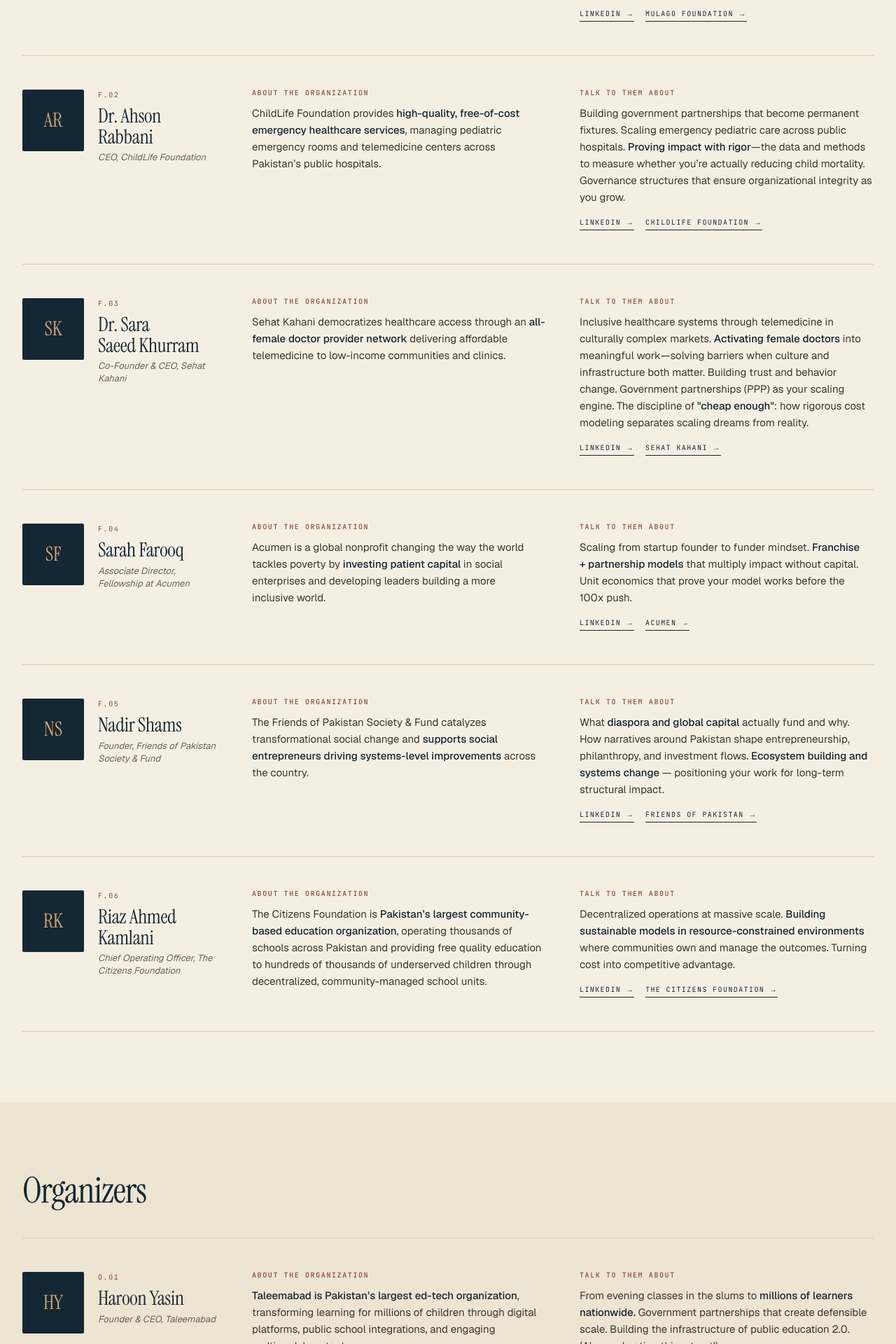
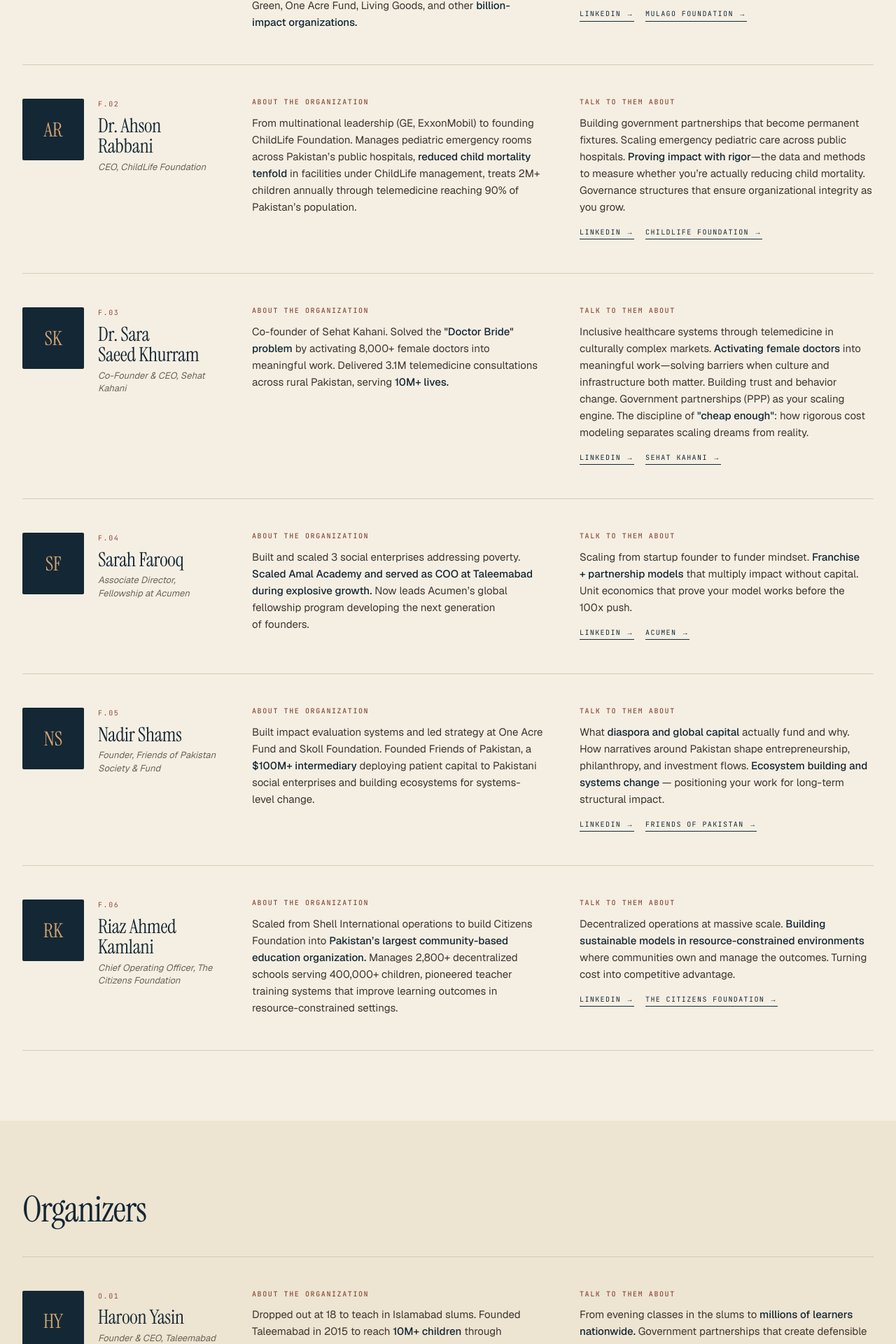
Before and after one commit to usmanjaved-droid/summit-fellowship-website, a Next.js app: page /faculty in a window 1280 px wide. Shown: the part 875-2795 px from the top of the page at 70% size. Built offline with nearby package versions, Linux system fonts and the light colour scheme.

Commit message:
refactor: replace organization descriptions with personal accomplishment bios for all faculty and organizers
- Removed education credentials and background details
- Focused on key accomplishments and impact
- Highlighted specific numbers and outcomes
- Maintained personality-driven tone throughout

```diff
--- a/app/faculty/page.tsx
+++ b/app/faculty/page.tsx
@@ -17,37 +17,37 @@ type Person = {
 const FACULTY: Person[] = [
   {
     init: 'KS', num: 'F.01', name: 'Kevin Starr', role: 'CEO, Mulago Foundation',
-    org: <>The Mulago Foundation operates like a venture capital firm for impact, providing unrestricted funding and support to social entrepreneurs who have solutions to poverty and climate change <strong>designed for massive scale.</strong></>,
+    org: <>Doctor-turned-funder who built Mulago Foundation into a catalyst for scalable solutions to poverty. Created frameworks that hundreds of social entrepreneurs use to design for massive scale. Early funder of Digital Green, One Acre Fund, Living Goods, and other <strong>billion-impact organizations.</strong></>,
     relevance: <>Your big questions about the <strong>design and strategy</strong> to get your solution to scale. Who's the doer? Who's the payer? The questions that separate thinking-at-scale from thinking-at-startup.</>,
     links: [{ label: 'LinkedIn →', href: 'https://www.linkedin.com/in/kevin-starr' }, { label: 'Mulago Foundation →', href: 'https://www.mulagofoundation.org/' }],
   },
   {
     init: 'AR', num: 'F.02', name: 'Dr. Ahson Rabbani', role: 'CEO, ChildLife Foundation',
-    org: <>ChildLife Foundation provides <strong>high-quality, free-of-cost emergency healthcare services</strong>, managing pediatric emergency rooms and telemedicine centers across Pakistan&rsquo;s public hospitals.</>,
+    org: <>From multinational leadership (GE, ExxonMobil) to founding ChildLife Foundation. Manages pediatric emergency rooms across Pakistan&rsquo;s public hospitals, <strong>reduced child mortality tenfold</strong> in facilities under ChildLife management, treats 2M+ children annually through telemedicine reaching 90% of Pakistan&rsquo;s population.</>,
     relevance: <>Building government partnerships that become permanent fixtures. Scaling emergency pediatric care across public hospitals. <strong>Proving impact with rigor</strong>—the data and methods to measure whether you&rsquo;re actually reducing child mortality. Governance structures that ensure organizational integrity as you grow.</>,
     links: [{ label: 'LinkedIn →', href: 'https://www.linkedin.com/in/ahson-rabbani/' }, { label: 'ChildLife Foundation →', href: 'https://childlifefoundation.org/' }],
   },
   {
     init: 'SK', num: 'F.03', name: 'Dr. Sara Saeed Khurram', role: 'Co-Founder & CEO, Sehat Kahani',
-    org: <>Sehat Kahani democratizes healthcare access through an <strong>all-female doctor provider network</strong> delivering affordable telemedicine to low-income communities and clinics.</>,
+    org: <>Co-founder of Sehat Kahani. Solved the <strong>&quot;Doctor Bride&quot; problem</strong> by activating 8,000+ female doctors into meaningful work. Delivered 3.1M telemedicine consultations across rural Pakistan, serving <strong>10M+ lives.</strong></>,
     relevance: <>Inclusive healthcare systems through telemedicine in culturally complex markets. <strong>Activating female doctors</strong> into meaningful work—solving barriers when culture and infrastructure both matter. Building trust and behavior change. Government partnerships (PPP) as your scaling engine. The discipline of <strong>&quot;cheap enough&quot;</strong>: how rigorous cost modeling separates scaling dreams from reality.</>,
     links: [{ label: 'LinkedIn →', href: 'https://www.linkedin.com/in/dr-sara-saeed-khurram/' }, { label: 'Sehat Kahani →', href: 'https://sehatkahani.com/' }],
   },
   {
     init: 'SF', num: 'F.04', name: 'Sarah Farooq', role: 'Associate Director, Fellowship at Acumen',
-    org: <>Acumen is a global nonprofit changing the way the world tackles poverty by <strong>investing patient capital</strong> in social enterprises and developing leaders building a more inclusive world.</>,
+    org: <>Built and scaled 3 social enterprises addressing poverty. <strong>Scaled Amal Academy and served as COO at Taleemabad during explosive growth.</strong> Now leads Acumen&rsquo;s global fellowship program developing the next generation of founders.</>,
     relevance: <>Scaling from startup founder to funder mindset. <strong>Franchise + partnership models</strong> that multiply impact without capital. Unit economics that prove your model works before the 100x push.</>,
     links: [{ label: 'LinkedIn →', href: 'https://www.linkedin.com/in/sarah-farooq/' }, { label: 'Acumen →', href: 'https://acumen.org/' }],
   },
   {
     init: 'NS', num: 'F.05', name: 'Nadir Shams', role: 'Founder, Friends of Pakistan Society & Fund',
-    org: <>The Friends of Pakistan Society &amp; Fund catalyzes transformational social change and <strong>supports social entrepreneurs driving systems-level improvements</strong> across the country.</>,
+    org: <>Built impact evaluation systems and led strategy at One Acre Fund and Skoll Foundation. Founded Friends of Pakistan, a <strong>$100M+ intermediary</strong> deploying patient capital to Pakistani social enterprises and building ecosystems for systems-level change.</>,
     relevance: <>What <strong>diaspora and global capital</strong> actually fund and why. How narratives around Pakistan shape entrepreneurship, philanthropy, and investment flows. <strong>Ecosystem building and systems change</strong> — positioning your work for long-term structural impact.</>,
     links: [{ label: 'LinkedIn →', href: 'https://www.linkedin.com/in/nadirshams/' }, { label: 'Friends of Pakistan →', href: 'https://fopk.org/' }],
   },
   {
     init: 'RK', num: 'F.06', name: 'Riaz Ahmed Kamlani', role: 'Chief Operating Officer, The Citizens Foundation',
-    org: <>The Citizens Foundation is <strong>Pakistan&rsquo;s largest community-based education organization</strong>, operating thousands of schools across Pakistan and providing free quality education to hundreds of thousands of underserved children through decentralized, community-managed school units.</>,
+    org: <>Scaled from Shell International operations to build Citizens Foundation into <strong>Pakistan&rsquo;s largest community-based education organization.</strong> Manages 2,800+ decentralized schools serving 400,000+ children, pioneered teacher training systems that improve learning outcomes in resource-constrained settings.</>,
     relevance: <>Decentralized operations at massive scale. <strong>Building sustainable models in resource-constrained environments</strong> where communities own and manage the outcomes. Turning cost into competitive advantage.</>,
     links: [{ label: 'LinkedIn →', href: 'https://www.linkedin.com/in/riaz-ahmed-kamlani-38b1a04/' }, { label: 'The Citizens Foundation →', href: 'https://www.tcf.org.pk/' }],
   },
@@ -56,25 +56,25 @@ const FACULTY: Person[] = [
 const ORGANIZERS: Person[] = [
   {
     init: 'HY', num: 'O.01', name: 'Haroon Yasin', role: 'Founder & CEO, Taleemabad',
-    org: <><strong>Taleemabad is Pakistan&rsquo;s largest ed-tech organization</strong>, transforming learning for millions of children through digital platforms, public school integrations, and engaging multimodal content.</>,
+    org: <>Dropped out at 18 to teach in Islamabad slums. Founded Taleemabad in 2015 to reach <strong>10M+ children</strong> through multimodal ed-tech when traditional schooling couldn&rsquo;t scale fast enough.</>,
     relevance: <>From evening classes in the slums to <strong>millions of learners nationwide.</strong> Government partnerships that create defensible scale. Building the infrastructure of public education 2.0. (Also co-hosting this retreat!)</>,
     links: [{ label: 'LinkedIn →', href: 'https://www.linkedin.com/in/haroon-yasin/' }, { label: 'Taleemabad →', href: 'https://taleemabad.com/' }],
   },
   {
     init: 'SA', num: 'O.02', name: 'Sabeena Abbasi', role: 'Chief Sustainability & Impact Officer, Taleemabad',
-    org: <>Taleemabad ensures equitable, high-quality digital learning by delivering standardized curriculum through engaging content, directly targeting <strong>massive gaps in foundational literacy.</strong></>,
+    org: <>Pioneered learning design systems at scale. Developed Pakistan&rsquo;s first digital teacher training program, created animated curriculum <strong>adding 1.5 years of learning gains.</strong> Empowered marginalized women through market access and skills training.</>,
     relevance: <>Impact measurement that drives decisions. <strong>Inclusive learning design</strong> that doesn&rsquo;t sacrifice quality. Building sustainable models through community learning networks, not top-down lectures.</>,
     links: [{ label: 'LinkedIn →', href: 'https://www.linkedin.com/in/sabeena-abbasi/' }, { label: 'Taleemabad →', href: 'https://taleemabad.com/' }],
   },
   {
     init: 'AH', num: 'O.03', name: 'Abida Hassan', role: 'Sr. General Manager - Operations, ChildLife Foundation',
-    org: <>ChildLife Foundation modernizes public sector hospitals by running <strong>high-tech, free-of-cost pediatric emergency rooms</strong> across Sindh, Balochistan, and Punjab.</>,
+    org: <>Led hospital operations across Pakistan&rsquo;s most demanding healthcare settings. Manages operations <strong>scaling ChildLife&rsquo;s pediatric emergency care</strong> across multiple provinces, implementing quality systems in public-sector hospitals with limited resources.</>,
     relevance: <>Operational excellence under real constraints. <strong>Scaling across geographies</strong> while maintaining quality. Building resilient logistics and teams that sustain growth in the chaos of public-sector healthcare.</>,
     links: [{ label: 'LinkedIn →', href: 'https://www.linkedin.com/in/abida-hassan-clf/' }, { label: 'ChildLife Foundation →', href: 'https://childlifefoundation.org/' }],
   },
   {
     init: 'MJ', num: 'O.04', name: 'Muhammad Usman Javed', role: 'Head of Business Strategy & Fundraising, Taleemabad',
-    org: <>Taleemabad is a pioneering social enterprise leveraging <strong>AI and digital content</strong> to replace outdated educational models in Pakistan with highly scalable, adaptive learning solutions.</>,
+    org: <>Leads strategic partnerships at Taleemabad, <strong>orchestrating ecosystem collaborations</strong> and exploring AI-powered content creation to scale teaching capacity across Pakistan.</>,
     relevance: <>Strategic frameworks that founders actually use. <strong>Fundraising at scale</strong> (local + diaspora + international). Orchestrating partnerships that multiply your reach. (Also organizing this whole retreat!)</>,
     links: [{ label: 'LinkedIn →', href: 'https://www.linkedin.com/in/usman-javed/' }, { label: 'Taleemabad →', href: 'https://taleemabad.com/' }],
   },
```
